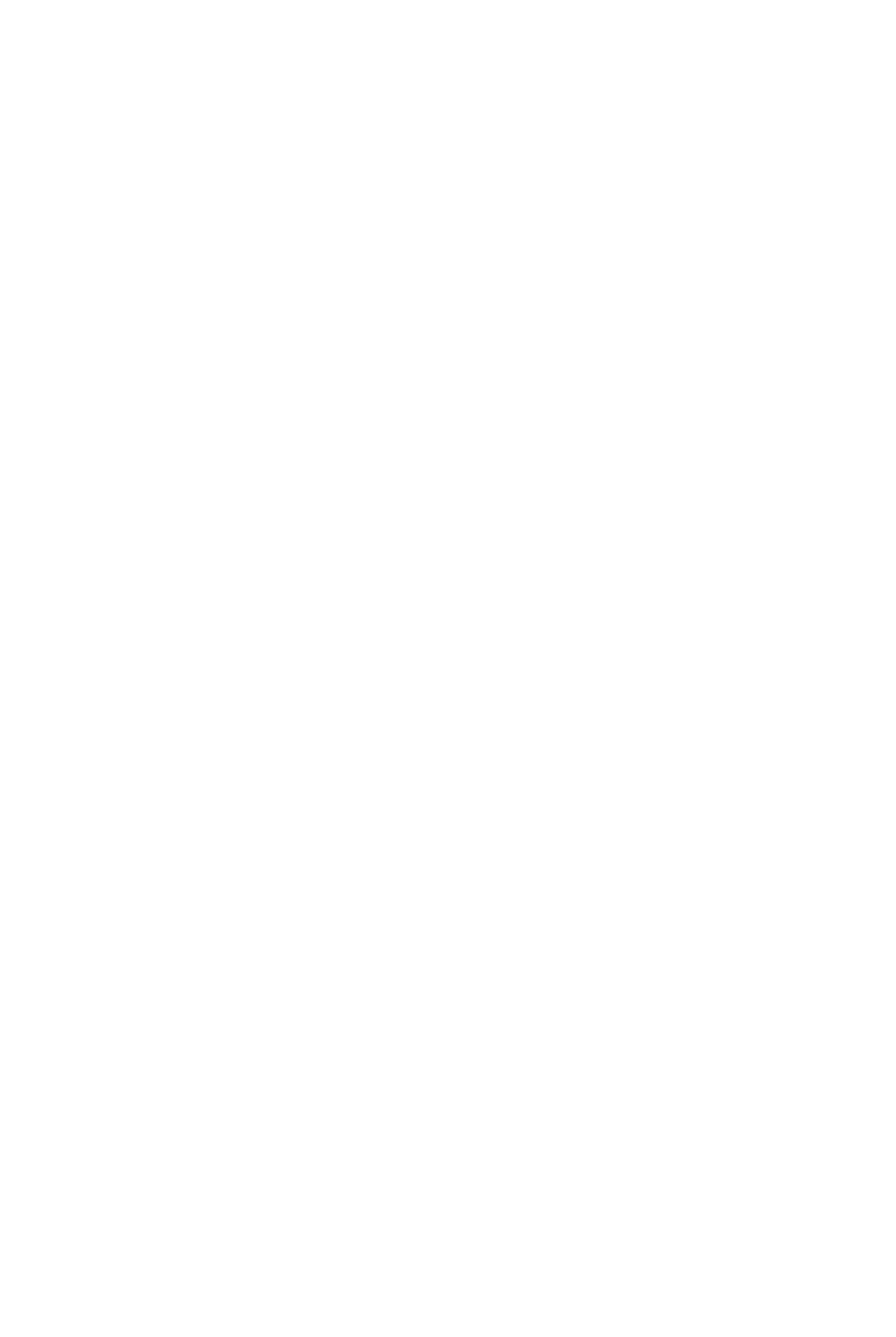
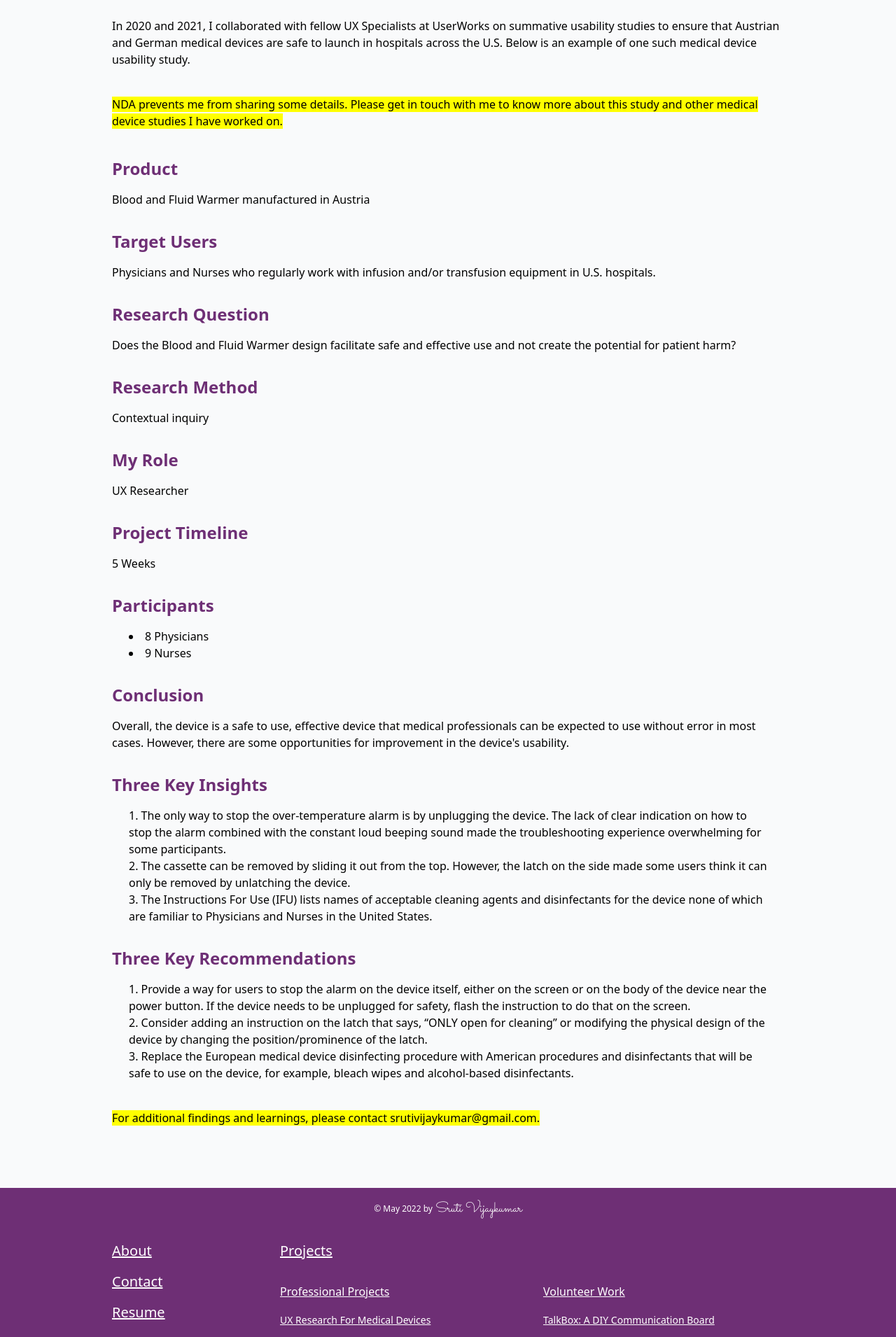
Before and after one commit to SrutiVijaykumar/SrutiVijaykumar.github.io, a Next.js app: page /projects/uxr-medical-devices in a window 1280 px wide. Before the commit this address had no page. Shown: the part 540-2450 px from the top of the page at 70% size. Before the commit the page ends 800 px from the top, so only its background shows below. Built offline with nearby package versions, Linux system fonts and the light colour scheme.

Commit message:
add uxr medical devices

```diff
--- a/components/shared/Footer.tsx
+++ b/components/shared/Footer.tsx
@@ -11,29 +11,29 @@ const Footer = (): JSX.Element => {
   return (
     <footer className="bg-brand text-white text-center lg:text-left pb-6">
       <div className="text-center p-4">
-        <span className="text-xs">© May 2022 by</span> <span className={`font-bold text-xl font-logo ${sacramento.variable}`}>Sruti Vijaykumar</span>
+        <span className="text-xs">© May 2022 by</span> <span className={`font-medium text-xl font-logo ${sacramento.variable}`}>Sruti Vijaykumar</span>
       </div>
 
       <div className="grid grid-cols-1 lg:grid-cols-4 place-items-auto lg:mx-40">
         <div>
           <div className="my-4">
-            <Link className="underline focus:no-underline hover:no-underline text-xl font-bold" href="/about">About</Link>
+            <Link className="underline focus:no-underline hover:no-underline text-xl font-medium" href="/about">About</Link>
           </div>
           <div className="my-4">
-            <Link className="underline focus:no-underline hover:no-underline text-xl font-bold" href="/contact">Contact</Link>
+            <Link className="underline focus:no-underline hover:no-underline text-xl font-medium" href="/contact">Contact</Link>
           </div>
           <div className="my-4">
-            <Link className="underline focus:no-underline hover:no-underline text-xl font-bold" href="/assets/docs/SrutiVijayKumarResume.pdf">Resume</Link>
+            <Link className="underline focus:no-underline hover:no-underline text-xl font-medium" href="/assets/docs/SrutiVijayKumarResume.pdf">Resume</Link>
           </div>
         </div>
         <div className="place-items-auto col-span-3">
           <div className="my-4">
-            <Link className="underline focus:no-underline hover:no-underline text-xl font-bold" href="/">Projects</Link>
+            <Link className="underline focus:no-underline hover:no-underline text-xl font-medium" href="/">Projects</Link>
           </div>
           <div className="grid grid-cols-2 gap-8">
             <div>
               <div className="my-4">
-                <Link className="underline focus:no-underline hover:no-underline text-base font-bold" href="/#professional-projects">Professional Projects</Link>
+                <Link className="underline focus:no-underline hover:no-underline text-base font-medium" href="/#professional-projects">Professional Projects</Link>
               </div>
               <div className="my-2">
                 <Link className="underline focus:no-underline hover:no-underline text-sm" href="/uxr-medical-devices">UX Research For Medical Devices</Link>
@@ -47,7 +47,7 @@ const Footer = (): JSX.Element => {
             </div>
             <div>
               <div className="my-4">
-                <Link className="underline focus:no-underline hover:no-underline text-base font-bold" href="/#volunteer-work">Volunteer Work</Link>
+                <Link className="underline focus:no-underline hover:no-underline text-base font-medium" href="/#volunteer-work">Volunteer Work</Link>
               </div>
               <div className="my-2">
                 <Link className="underline focus:no-underline hover:no-underline text-sm" href="/projects/communication-diy-board">TalkBox: A DIY Communication Board</Link>
--- /dev/null
+++ b/pages/projects/uxr-medical-devices.tsx
@@ -0,0 +1,88 @@
+import React from 'react'
+import ProjectLayout from '../../components/layouts/ProjectLayout'
+import ProjectCover from '../../components/projects/ProjectCover'
+import ProjectSection from '../../components/projects/ProjectSection'
+import SectionList from '../../components/projects/SectionList'
+import hospitalRoomCoverImg from '../../public/images/hospital_room.webp'
+
+const UXRMedicalDevices = (): JSX.Element => {
+  return (
+    <ProjectLayout title="UXR Medical Devices | Sruti Vijaykumar">
+      <ProjectCover imgSrc={hospitalRoomCoverImg} title="UX Research For Medical Devices"/>
+
+      <article className="lg:mx-40 font-light mx-6">
+        <section className="mt-10">
+          <p>
+            In 2020 and 2021, I collaborated with fellow UX Specialists at UserWorks on summative usability studies to ensure that Austrian and German medical devices are safe to launch in hospitals across the U.S. Below is an example of one such medical device usability study.
+          </p>
+          <p className="my-10">
+            <mark>
+              NDA prevents me from sharing some details. Please get in touch with me to know more about this study and other medical device studies I have worked on.
+            </mark>
+          </p>
+        </section>
+
+        <ProjectSection title="Product">
+          <p>Blood and Fluid Warmer manufactured in Austria</p>
+        </ProjectSection>
+
+        <ProjectSection title="Target Users">
+          <p>Physicians and Nurses who regularly work with infusion and/or transfusion equipment in U.S. hospitals. </p>
+        </ProjectSection>
+
+        <ProjectSection title="Research Question">
+          <p>Does the Blood and Fluid Warmer design facilitate safe and effective use and not create the potential for patient harm?</p>
+        </ProjectSection>
+
+        <ProjectSection title="Research Method">
+          <p>Contextual inquiry</p>
+        </ProjectSection>
+
+        <ProjectSection title="My Role">
+          <p>UX Researcher</p>
+        </ProjectSection>
+
+        <ProjectSection title="Project Timeline">
+          <p>5 Weeks</p>
+        </ProjectSection>
+
+        <ProjectSection title="Participants">
+          <SectionList>
+            <li>8 Physicians</li>
+            <li>9 Nurses</li>
+          </SectionList>
+        </ProjectSection>
+
+        <ProjectSection title="Conclusion">
+          <p>Overall, the device is a safe to use, effective device that medical professionals can be expected to use without error in most cases. However, there are some opportunities for improvement in the device's usability.</p>
+        </ProjectSection>
+
+        <ProjectSection title="Three Key Insights">
+          <SectionList ordered={true}>
+            <li>The only way to stop the over-temperature alarm is by unplugging the device. The lack of clear indication on how to stop the alarm combined with the constant loud beeping sound made the troubleshooting experience overwhelming for some participants.</li>
+            <li>The cassette can be removed by sliding it out from the top. However, the latch on the side made some users think it can only be removed by unlatching the device.</li>
+            <li>The Instructions For Use (IFU) lists names of acceptable cleaning agents and disinfectants for the device none of which are familiar to Physicians and Nurses in the United States.</li>
+          </SectionList>
+        </ProjectSection>
+
+        <ProjectSection title="Three Key Recommendations">
+          <SectionList ordered={true}>
+            <li>Provide a way for users to stop the alarm on the device itself, either on the screen or on the body of the device near the power button. If the device needs to be unplugged for safety, flash the instruction to do that on the screen.</li>
+            <li>Consider adding an instruction on the latch that says, “ONLY open for cleaning” or modifying the physical design of the device by changing the position/prominence of the latch.</li>
+            <li>Replace the European medical device disinfecting procedure with American procedures and disinfectants that will be safe to use on the device, for example, bleach wipes and alcohol-based disinfectants.</li>
+          </SectionList>
+        </ProjectSection>
+
+        <section>
+        <p className="my-10 font-medium">
+          <mark>
+            For additional findings and learnings, please contact <a href="mailto: srutivijaykumar@gmail.com">srutivijaykumar@gmail.com</a>.
+          </mark>
+        </p>
+        </section>
+      </article>
+    </ProjectLayout>
+  )
+}
+
+export default UXRMedicalDevices
```
